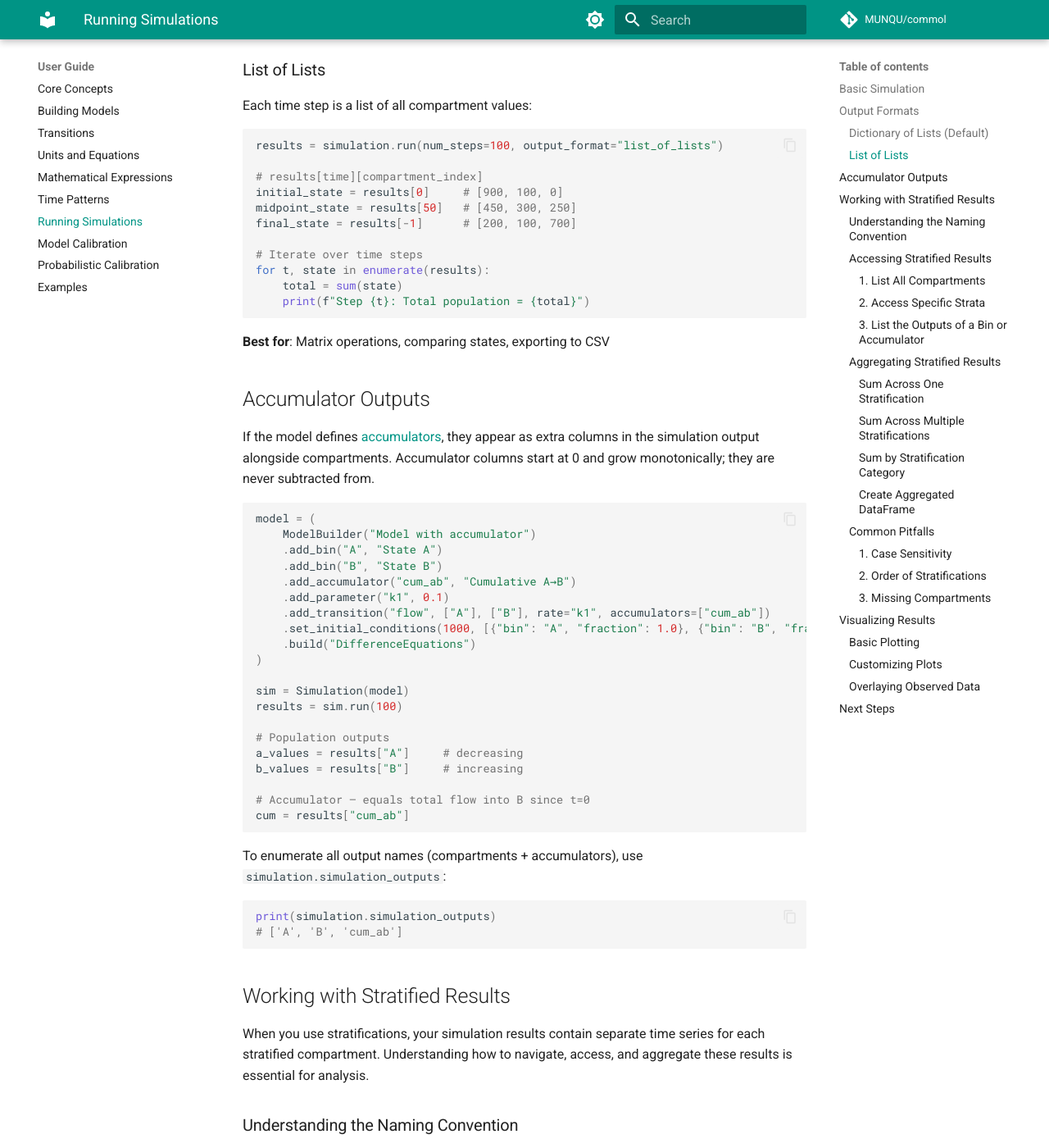
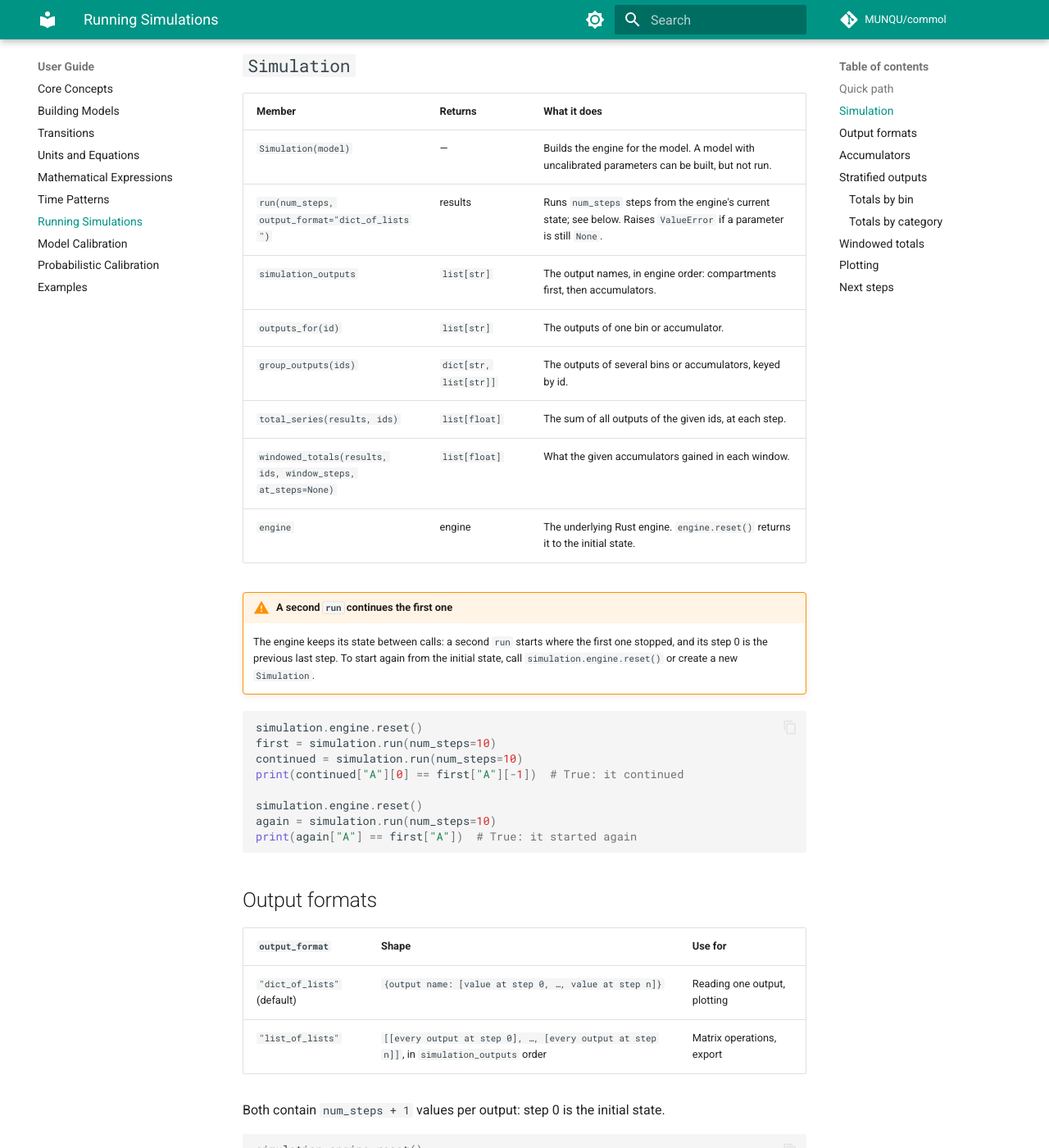
Before and after one commit to MUNQU/commol, an MkDocs documentation site: the page built from docs/guide/simulations.md, in a window 1280 px wide and 1400 px high, scrolled down 1007 px. Shown: the whole window at 82% size. Built offline with MkDocs 1.6.1 and Material for MkDocs 9.7.7, drawn with Linux system fonts in a browser that asks for light colours; comment, search, counter and statistics services are not loaded; the version menu is left out; some of the changed text lies outside the part shown.

Commit message:
docs(guide): make running simulations runnable and accurate

````diff
--- a/docs/guide/simulations.md
+++ b/docs/guide/simulations.md
@@ -1,347 +1,275 @@
 # Running Simulations
 
-Once you've built a model, use the `Simulation` class to run it and analyze results.
+[Back to Home](../index.md)
 
-## Basic Simulation
+`Simulation` runs a built `Model` in the Rust engine and returns its outputs:
+one series per compartment and per accumulator. This page covers running a
+model, reading and aggregating its outputs, and plotting them.
+
+## Quick path
 
 ```python
-from commol import Simulation
+from commol import ModelBuilder, Simulation
 
-# Create simulation from model
+model = (
+    ModelBuilder(name="Basic Model")
+    .add_bin(id="A", name="State A")
+    .add_bin(id="B", name="State B")
+    .add_bin(id="C", name="State C")
+    .add_parameter(id="k1", value=0.3)
+    .add_parameter(id="k2", value=0.1)
+    .add_accumulator(id="cum_ab", name="Total moved from A to B")
+    .add_transition(
+        id="t_ab", source=["A"], target=["B"], rate="k1 * A * B / N", accumulators=["cum_ab"]
+    )
+    .add_transition(id="t_bc", source=["B"], target=["C"], rate="k2")
+    .set_initial_conditions(
+        population_size=1000,
+        bin_fractions=[
+            {"bin": "A", "fraction": 0.9},
+            {"bin": "B", "fraction": 0.1},
+            {"bin": "C", "fraction": 0.0},
+        ],
+    )
+    .build(typology="DifferenceEquations")
+)
+
 simulation = Simulation(model)
+results = simulation.run(num_steps=100)
 
-# Run for 100 time steps
-results = simulation.run(num_steps=100)
+print(simulation.simulation_outputs)  # ['A', 'B', 'C', 'cum_ab']
+print(f"C at step 100: {results['C'][-1]:.0f}")
 ```
 
-## Output Formats
+## `Simulation`
 
-Commol supports two output formats for simulation results.
+| Member | Returns | What it does |
+|---|---|---|
+| `Simulation(model)` | — | Builds the engine for the model. A model with uncalibrated parameters can be built, but not run. |
+| `run(num_steps, output_format="dict_of_lists")` | results | Runs `num_steps` steps from the engine's current state; see below. Raises `ValueError` if a parameter is still `None`. |
+| `simulation_outputs` | `list[str]` | The output names, in engine order: compartments first, then accumulators. |
+| `outputs_for(id)` | `list[str]` | The outputs of one bin or accumulator. |
+| `group_outputs(ids)` | `dict[str, list[str]]` | The outputs of several bins or accumulators, keyed by id. |
+| `total_series(results, ids)` | `list[float]` | The sum of all outputs of the given ids, at each step. |
+| `windowed_totals(results, ids, window_steps, at_steps=None)` | `list[float]` | What the given accumulators gained in each window. |
+| `engine` | engine | The underlying Rust engine. `engine.reset()` returns it to the initial state. |
 
-### Dictionary of Lists (Default)
-
-Each compartment maps to a list of values over time:
+!!! warning "A second `run` continues the first one"
+    The engine keeps its state between calls: a second `run` starts where the
+    first one stopped, and its step 0 is the previous last step. To start
+    again from the initial state, call `simulation.engine.reset()` or create a
+    new `Simulation`.
 
 ```python
-results = simulation.run(num_steps=100, output_format="dict_of_lists")
+simulation.engine.reset()
+first = simulation.run(num_steps=10)
+continued = simulation.run(num_steps=10)
+print(continued["A"][0] == first["A"][-1])  # True: it continued
 
-# Access results
-state_a = results["A"]  # [900, 880, 855, ...]
-state_b = results["B"]  # [100, 120, 145, ...]
-state_c = results["C"]  # [0, 0, 0, ...]
-
-# Get final values
-final_A = results["A"][-1]
-final_B = results["B"][-1]
-final_C = results["C"][-1]
-
-print(f"Final state: A={final_A:.0f}, B={final_B:.0f}, C={final_C:.0f}")
+simulation.engine.reset()
+again = simulation.run(num_steps=10)
+print(again["A"] == first["A"])  # True: it started again
 ```
 
-**Best for**: Plotting, time series analysis, accessing specific compartments
+## Output formats
 
-### List of Lists
+| `output_format` | Shape | Use for |
+|---|---|---|
+| `"dict_of_lists"` (default) | `{output name: [value at step 0, …, value at step n]}` | Reading one output, plotting |
+| `"list_of_lists"` | `[[every output at step 0], …, [every output at step n]]`, in `simulation_outputs` order | Matrix operations, export |
 
-Each time step is a list of all compartment values:
+Both contain `num_steps + 1` values per output: step 0 is the initial state.
 
 ```python
-results = simulation.run(num_steps=100, output_format="list_of_lists")
+simulation.engine.reset()
+rows = simulation.run(num_steps=100, output_format="list_of_lists")
 
-# results[time][compartment_index]
-initial_state = results[0]     # [900, 100, 0]
-midpoint_state = results[50]   # [450, 300, 250]
-final_state = results[-1]      # [200, 100, 700]
-
-# Iterate over time steps
-for t, state in enumerate(results):
-    total = sum(state)
-    print(f"Step {t}: Total population = {total}")
+print(len(rows))         # 101
+print(len(rows[0]))      # 4: A, B, C and cum_ab
+print([round(value) for value in rows[0]])  # [900, 100, 0, 0]
 ```
 
-**Best for**: Matrix operations, comparing states, exporting to CSV
+## Accumulators
 
-## Accumulator Outputs
-
-If the model defines [accumulators](core-concepts.md#accumulators), they appear as extra columns in the simulation output alongside compartments. Accumulator columns start at 0 and grow monotonically; they are never subtracted from.
+An accumulator output starts at 0 and only grows: it is the total that its
+transitions have moved since step 0. Here `cum_ab` is everything that has moved
+from `A` to `B`, so `A` plus `cum_ab` stays at the initial `A`:
 
 ```python
-model = (
-    ModelBuilder("Model with accumulator")
-    .add_bin("A", "State A")
-    .add_bin("B", "State B")
-    .add_accumulator("cum_ab", "Cumulative A→B")
-    .add_parameter("k1", 0.1)
-    .add_transition("flow", ["A"], ["B"], rate="k1", accumulators=["cum_ab"])
-    .set_initial_conditions(1000, [{"bin": "A", "fraction": 1.0}, {"bin": "B", "fraction": 0.0}])
-    .build("DifferenceEquations")
+print(round(results["A"][-1] + results["cum_ab"][-1]))  # 900
+```
+
+## Stratified outputs
+
+With stratifications, every bin and accumulator has one output per
+combination of categories, named `{id}_{category}_{category}…` in the order the
+stratifications were declared.
+
+```python
+stratified = (
+    ModelBuilder(name="Stratified")
+    .add_bin(id="A", name="State A")
+    .add_bin(id="B", name="State B")
+    .add_stratification(id="group", categories=["g1", "g2"])
+    .add_stratification(id="type", categories=["t1", "t2"])
+    .add_accumulator(id="cum_ab", name="Total moved from A to B")
+    .add_parameter(id="k", value=0.1)
+    .add_transition(id="t_ab", source=["A"], target=["B"], rate="k", accumulators=["cum_ab"])
+    .set_initial_conditions(
+        population_size=1000,
+        bin_fractions=[{"bin": "A", "fraction": 1.0}, {"bin": "B", "fraction": 0.0}],
+        stratification_fractions=[
+            {
+                "stratification": "group",
+                "fractions": [
+                    {"category": "g1", "fraction": 0.5},
+                    {"category": "g2", "fraction": 0.5},
+                ],
+            },
+            {
+                "stratification": "type",
+                "fractions": [
+                    {"category": "t1", "fraction": 0.5},
+                    {"category": "t2", "fraction": 0.5},
+                ],
+            },
+        ],
+    )
+    .build(typology="DifferenceEquations")
 )
 
-sim = Simulation(model)
-results = sim.run(100)
+stratified_simulation = Simulation(stratified)
+stratified_results = stratified_simulation.run(num_steps=50)
 
-# Population outputs
-a_values = results["A"]     # decreasing
-b_values = results["B"]     # increasing
-
-# Accumulator — equals total flow into B since t=0
-cum = results["cum_ab"]
+print(stratified_simulation.outputs_for("B"))
+# ['B_g1_t1', 'B_g1_t2', 'B_g2_t1', 'B_g2_t2']
+print(stratified_simulation.group_outputs(["A", "cum_ab"])["cum_ab"])
+# ['cum_ab_g1_t1', 'cum_ab_g1_t2', 'cum_ab_g2_t1', 'cum_ab_g2_t2']
 ```
 
-To enumerate all output names (compartments + accumulators), use `simulation.simulation_outputs`:
+### Totals by bin
+
+`total_series` sums every output of the ids you give, at each step:
 
 ```python
-print(simulation.simulation_outputs)
-# ['A', 'B', 'cum_ab']
+total_b = stratified_simulation.total_series(stratified_results, ["B"])
+total_ab = stratified_simulation.total_series(stratified_results, ["A", "B"])
+print(round(total_ab[-1]))  # 1000: A and B hold the whole population
 ```
 
-## Working with Stratified Results
+!!! warning "Do not select outputs by name prefix"
+    `[k for k in results if k.startswith("B_")]` also matches an accumulator
+    named `B_events`, and, with conditional stratifications, outputs may have
+    fewer suffixes than their siblings. `outputs_for`, `group_outputs` and
+    `total_series` use the model structure, so neither case can go wrong.
 
-When you use stratifications, your simulation results contain separate time series for each stratified compartment. Understanding how to navigate, access, and aggregate these results is essential for analysis.
+### Totals by category
 
-### Understanding the Naming Convention
-
-Commol creates stratified compartment names by joining the base compartment ID with category names using underscores. The categories appear in the **order stratifications were added** to the model.
-
-**Pattern**: `{base_compartment}_{category1}_{category2}_...`
+To select compartments by category, use their labels from
+`Model.initial_state()`: each entry has `name`, `bin` and `categories`.
 
 ```python
-# Model definition
-.add_bin(id="A", name="State A")
-.add_bin(id="B", name="State B")
-.add_stratification(id="group", categories=["g1", "g2"])   # Added first
-.add_stratification(id="type", categories=["t1", "t2"])    # Added second
+in_g1 = [
+    compartment.name
+    for compartment in stratified.initial_state()
+    if compartment.categories.get("group") == "g1"
+]
+print(in_g1)  # ['A_g1_t1', 'A_g1_t2', 'B_g1_t1', 'B_g1_t2']
 
-# Resulting compartment names (8 total):
-# A_g1_t1, A_g1_t2, A_g2_t1, A_g2_t2
-# B_g1_t1, B_g1_t2, B_g2_t1, B_g2_t2
+total_g1 = [
+    sum(stratified_results[name][step] for name in in_g1)
+    for step in range(len(stratified_results[in_g1[0]]))
+]
+print(round(total_g1[-1]))  # 500: g1 started with half of the population
 ```
 
-**Important**: The order is `{bin}_{group}_{type}` because group was added before type. If you reverse the order of `add_stratification` calls, names would be `{bin}_{type}_{group}`.
+## Windowed totals
 
-### Accessing Stratified Results
-
-#### 1. List All Compartments
+`windowed_totals` turns a cumulative output into the amount it gained in each
+window of `window_steps` steps. A window covers the steps `(end − window, end]`.
 
 ```python
-results = simulation.run(num_steps=100)
-
-# See all compartment names
-print("All compartments:", list(results.keys()))
-# Output: ['A_g1', 'A_g2', 'B_g1', 'B_g2', 'C_g1', 'C_g2']
-
-# Count compartments
-print(f"Total compartments: {len(results)}")
+per_week = stratified_simulation.windowed_totals(
+    stratified_results, ["cum_ab"], window_steps=7
+)
+print(len(per_week))  # 7: the complete windows of a 50-step run
 ```
 
-#### 2. Access Specific Strata
+| Argument | Meaning |
+|---|---|
+| `ids` | Accumulator ids; their outputs are summed first. |
+| `window_steps` | The window length, in steps. Must be positive. |
+| `at_steps` | The steps where windows close. By default, every complete window of the run. Pass observation steps to get the values a calibration compares against. |
+
+The same reduction works on any series with the module-level functions:
 
 ```python
-# Access specific categories
-g1_b = results["B_g1"]
-g2_b = results["B_g2"]
+from commol import window_end_steps, windowed_totals
 
-# Access specific combinations (multiple stratifications)
-g1_t1_b = results["B_g1_t1"]
-g2_t2_b = results["B_g2_t2"]
+print(window_end_steps(window_steps=7, num_steps=30))        # [7, 14, 21, 28]
+print(windowed_totals([0, 1, 3, 6, 10, 15, 21, 28], 3))       # [6, 15]
 ```
 
-#### 3. List the Outputs of a Bin or Accumulator
+## Plotting
 
-`outputs_for` returns the outputs a bin or accumulator expands into:
+`SimulationPlotter(simulation, results)` draws one subplot per output with
+seaborn, and returns the matplotlib `Figure`:
 
 ```python
-# Every output of bin B
-print(simulation.outputs_for("B"))
-# Output: ['B_g1', 'B_g2']
+from commol import PlotConfig, SimulationPlotter
 
-# Several at once, keyed by the id they belong to
-grouped = simulation.group_outputs(["A", "B"])
-```
-
-!!! warning "Do not match output names by prefix"
-
-    `[k for k in results if k.startswith("B_")]` also matches any other output
-    whose name begins with `B_`, such as an accumulator declared as `B_events`.
-    It also breaks under conditional stratifications, where an output may carry
-    fewer category suffixes than its siblings. `outputs_for` resolves names from
-    the model structure, so neither case can go wrong.
-
-Filtering by *category* still requires matching names, since a category is not a
-declared output on its own:
-
-```python
-# Get all g1 outputs
-g1_keys = [key for key in results.keys() if "_g1" in key]
-```
-
-### Aggregating Stratified Results
-
-A common task is computing totals across one or more stratification dimensions.
-
-#### Sum Across One Stratification
-
-```python
-import numpy as np
-
-# Total B across all groups
-total_b = np.array(results["B_g1"]) + np.array(results["B_g2"])
-
-# Or using list comprehension (no NumPy required)
-total_b = [a + b for a, b in zip(results["B_g1"], results["B_g2"])]
-```
-
-#### Sum Across Multiple Stratifications
-
-```python
-# Model has group=[g1, g2] and type=[t1, t2]
-# Get total B (sum across all strata)
-total_B = (
-    np.array(results["B_g1_t1"]) +
-    np.array(results["B_g1_t2"]) +
-    np.array(results["B_g2_t1"]) +
-    np.array(results["B_g2_t2"])
-)
-
-# Or let the simulation resolve the outputs of B
-total_B = simulation.total_series(results, ["B"])
-```
-
-`total_series` accepts several ids and sums all of their outputs together, which
-is how you total a set of bins:
-
-```python
-# Combined population of A and B at each step
-total_ab = simulation.total_series(results, ["A", "B"])
-```
-
-#### Sum by Stratification Category
-
-```python
-# Total g1 population (across all states)
-g1_keys = [k for k in results.keys() if "_g1" in k]
-total_g1 = sum(np.array(results[k]) for k in g1_keys)
-
-# Total t2 population
-t2_keys = [k for k in results.keys() if "_t2" in k]
-total_t2 = sum(np.array(results[k]) for k in t2_keys)
-```
-
-#### Create Aggregated DataFrame
-
-```python
-import pandas as pd
-import numpy as np
-
-# Convert results to DataFrame
-df = pd.DataFrame(results)
-
-# Add aggregated columns
-df["B_total"] = df[[c for c in df.columns if c.startswith("B_")]].sum(axis=1)
-df["g1_total"] = df[[c for c in df.columns if "_g1" in c]].sum(axis=1)
-
-# Compute proportions
-df["B_proportion"] = df["B_total"] / df[[c for c in df.columns if not c.endswith("_total")]].sum(axis=1)
-```
-
-### Common Pitfalls
-
-#### 1. Case Sensitivity
-
-```python
-# Compartment names use exact category names as declared
-.add_stratification(id="group", categories=["G1", "G2"])  # Capital G
-# Access with: results["B_G1"], results["B_G2"]
-```
-
-#### 2. Order of Stratifications
-
-```python
-# Categories combine in the order stratifications are added
-.add_stratification(id="group", categories=["g1", "g2"])
-.add_stratification(id="type", categories=["t1", "t2"])
-
-# Creates: B_g1_t1, B_g1_t2, B_g2_t1, B_g2_t2
-# NOT: B_t1_g1, B_t2_g1, etc.
-```
-
-#### 3. Missing Compartments
-
-```python
-# Always check compartments exist before accessing
-key = "B_g1"
-if key in results:
-    data = results[key]
-else:
-    print(f"Compartment {key} not found. Available: {list(results.keys())}")
-```
-
-## Visualizing Results
-
-Commol provides the `SimulationPlotter` class for visualizing simulation results with automatic subplot organization and Seaborn styling.
-
-### Basic Plotting
-
-```python
-from commol import SimulationPlotter
-
-# After running simulation
-results = simulation.run(num_steps=100)
-
-# Create plotter
-plotter = SimulationPlotter(simulation, results)
-
-# Plot time series (one subplot per compartment)
-plotter.plot_series(output_file="results.png")
-
-# Plot cumulative results
+plotter = SimulationPlotter(simulation, results)  # the results of the first run
+plotter.plot_series(output_file="series.png")
 plotter.plot_cumulative(output_file="cumulative.png")
-```
-
-### Customizing Plots
-
-```python
-from commol import PlotConfig, SeabornStyleConfig
-
-# Custom configuration
-config = PlotConfig(
-    figsize=(16, 10),
-    dpi=150,
-    layout=(2, 2),  # 2x2 subplot grid
-    seaborn=SeabornStyleConfig(
-        style="darkgrid",      # darkgrid, whitegrid, dark, white, ticks
-        palette="Set2",        # Color palette
-        context="talk"         # paper, notebook, talk, poster
-    )
-)
 
 plotter.plot_series(
     output_file="custom.png",
-    config=config,
-    bins=["B", "C"],  # Only plot specific compartments
+    config=PlotConfig(figsize=(16, 10), dpi=150, style="whitegrid", palette="Set2", context="talk"),
+    bins=["B", "C"],
+    x_label="Week",
+    tick_every=10,
+    step_to_label=lambda step: f"w{step // 7}",
     linewidth=2.5,
-    alpha=0.8
+    alpha=0.8,
 )
 ```
 
-### Overlaying Observed Data
+| Argument | Default | Meaning |
+|---|---|---|
+| `output_file` | `None` | Where to save the figure. `None` only returns it. |
+| `bins` | `None` (all) | The **output names** to plot. With stratifications, name the expanded outputs (`B_g1`), not the bin (`B`). |
+| `observed_data` | `None` | `ObservedDataPoint`s to draw on the matching subplots. |
+| `calibration_result` | `None` | With a probabilistic result, draws the median and the confidence band; scale parameters are applied to the observations. |
+| `config` | `PlotConfig()` | Figure size, dpi, layout and seaborn style. |
+| `show_legend` | `True` | `plot_series` only. |
+| `x_label`, `tick_every`, `step_to_label` | `"Step"`, every step, the step | `plot_series` only. Label the x axis, for example in weeks. |
+| other keyword arguments | — | Passed to `seaborn.lineplot`, such as `linewidth` or `alpha`. |
+
+| `PlotConfig` field | Default | Values |
+|---|---|---|
+| `figsize` | `(12, 8)` | Inches (width, height) |
+| `dpi` | `100` | Resolution |
+| `layout` | `None` (automatic) | `(rows, columns)` |
+| `style` | `None` | `"darkgrid"`, `"whitegrid"`, `"dark"`, `"white"`, `"ticks"` |
+| `palette` | `None` | A seaborn palette or matplotlib colormap, such as `"Set2"` |
+| `context` | `None` | `"paper"`, `"notebook"`, `"talk"`, `"poster"` |
+
+To compare with observations:
 
 ```python
 from commol import ObservedDataPoint
 
-observed_data = [
+observed = [
     ObservedDataPoint(step=10, compartment="B", value=45.2),
     ObservedDataPoint(step=20, compartment="B", value=78.5),
-    ObservedDataPoint(step=30, compartment="B", value=62.3),
 ]
-
-plotter.plot_series(
-    output_file="with_data.png",
-    observed_data=observed_data
-)
+plotter.plot_series(output_file="with_data.png", observed_data=observed)
 ```
 
-## Next Steps
+## Next steps
 
-- [Examples](examples.md) - Complete model examples with analysis
-- [API Reference](../api/simulation.md) - Detailed Simulation API
-- [Mathematical Expressions](mathematical-expressions.md) - Advanced formulas
+| To learn | Read |
+|---|---|
+| Fitting a model to data | [Model Calibration](calibration.md) |
+| Complete models | [Examples](examples.md) |
+| Signatures | [API reference: Simulation](../api/simulation.md) |
````
Also changed, not shown: odd/tasks/documentation-overhaul.md (+19 -1 lines).
